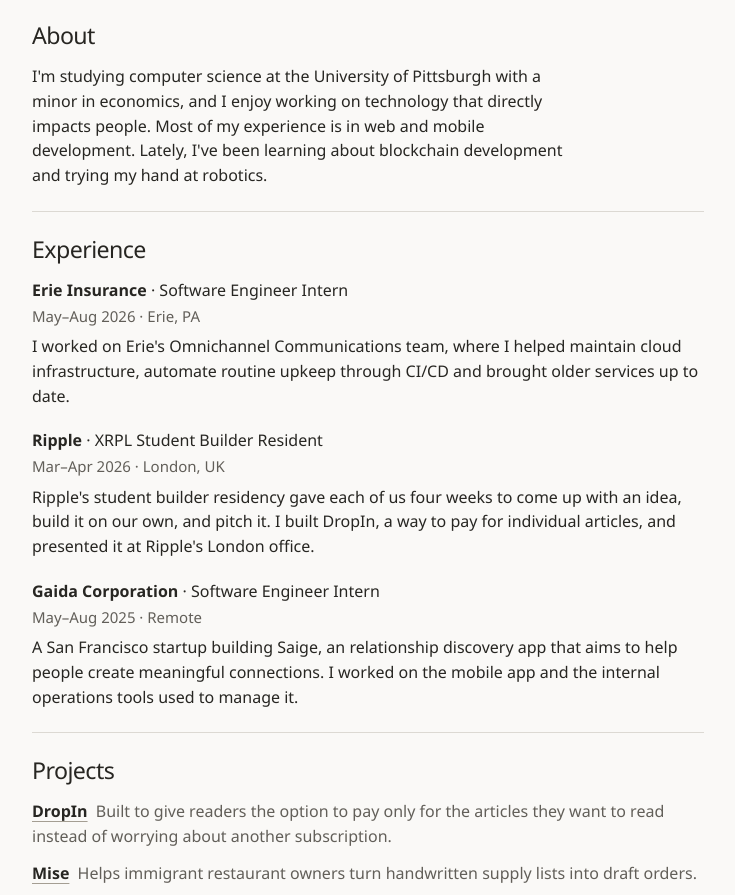
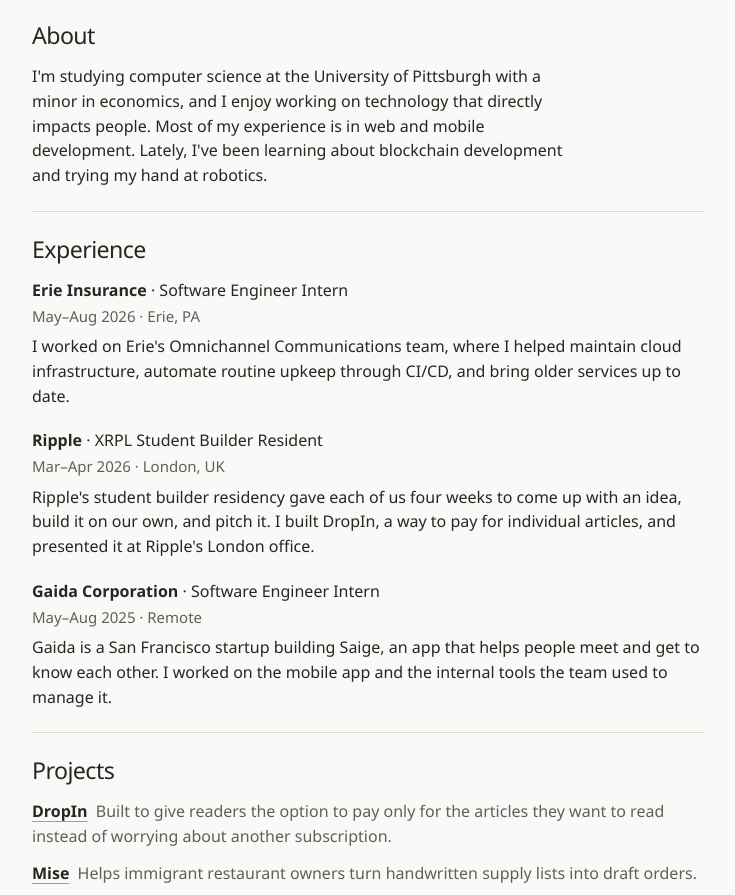
Before and after one commit to aaz50/Aaron-Zheng-Personal-Website, a plain HTML site: page index.html in a window 1280 px wide. Shown: the part 192-1087 px from the top of the page, without its empty margins (272-1007 px from the left). Drawn offline with Linux system fonts and the light colour scheme.

Commit message:
Minor fixes to wording

```diff
--- a/index.html
+++ b/index.html
@@ -34,7 +34,7 @@
         <li>
           <h3><strong>Erie Insurance</strong> <span class="role-separator" aria-hidden="true">· </span>Software Engineer Intern</h3>
           <p class="details">May–Aug 2026 · Erie, PA</p>
-          <p>I worked on Erie's Omnichannel Communications team, where I helped maintain cloud infrastructure, automate routine upkeep through CI/CD and brought older services up to date.</p>
+          <p>I worked on Erie's Omnichannel Communications team, where I helped maintain cloud infrastructure, automate routine upkeep through CI/CD, and bring older services up to date.</p>
         </li>
         <li>
           <h3><strong>Ripple</strong> <span class="role-separator" aria-hidden="true">· </span>XRPL Student Builder Resident</h3>
@@ -44,7 +44,7 @@
         <li>
           <h3><strong>Gaida Corporation</strong> <span class="role-separator" aria-hidden="true">· </span>Software Engineer Intern</h3>
           <p class="details">May–Aug 2025 · Remote</p>
-          <p>A San Francisco startup building Saige, an relationship discovery app that aims to help people create meaningful connections. I worked on the mobile app and the internal operations tools used to manage it.</p>
+          <p>Gaida is a San Francisco startup building Saige, an app that helps people meet and get to know each other. I worked on the mobile app and the internal tools the team used to manage it.</p>
         </li>
       </ul>
     </section>
@@ -60,7 +60,7 @@
         <li>
           <a class="project" href="https://github.com/aaz50/Mise">Mise</a>
           <span>Helps immigrant restaurant owners turn handwritten supply lists into draft orders.</span>
-          <img class="preview" src="previews/mise.webp" alt="" width="760" height="564">
+          <img class="preview" src="previews/mise.webp" alt="" width="720" height="397">
         </li>
         <li>
           <a class="project" href="https://github.com/aaz50/BackedX">BackedX</a>
```
Also changed, not shown: previews/mise.webp.
